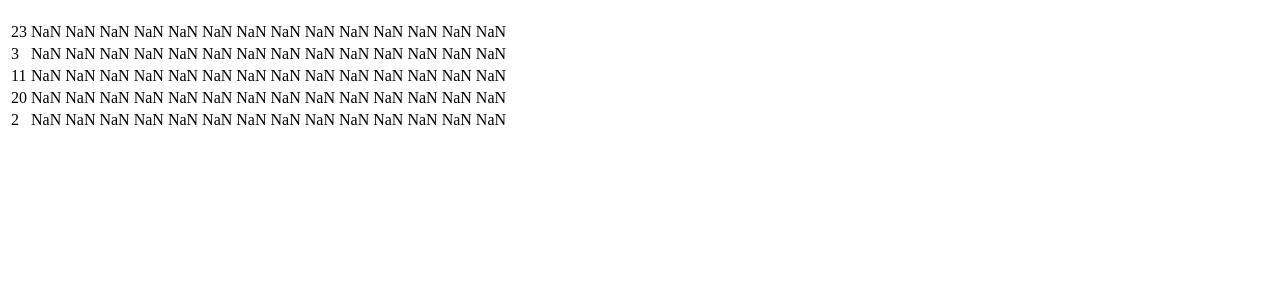
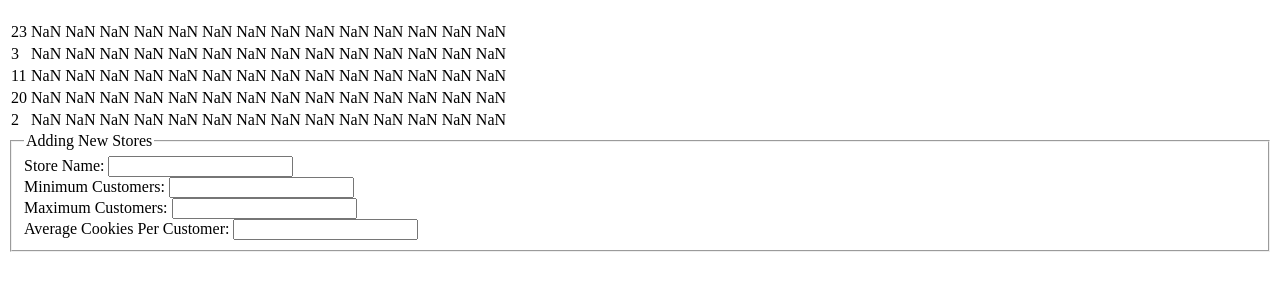
Before and after one commit to JessZuchowski/cookie-stand, a plain HTML site: page index.html in a window 1280 px wide. Drawn offline with Linux system fonts and the light colour scheme.

Commit message:
day three forms

```diff
--- a/index.html
+++ b/index.html
@@ -19,7 +19,33 @@
                     </tr>
 
                 </table>
-
+     <form action="" method="get">
+         <fieldset>
+             <legend>
+                 Adding New Stores
+             </legend>
+             <label>
+                 Store Name:
+                 <input type="text">
+             </label>
+             <br />
+            <label>
+                Minimum Customers:
+                <input type="text">
+            </label>
+            <br />
+            <label>
+                Maximum Customers:
+                <input type="text">
+                </label>
+                <br />
+                <label>
+                        Average Cookies Per Customer:
+                        <input type="text">
+                    </label>
+                    <br />
+        </fieldset>
+     </form>
     <script src="js/app.js"></script>
 </body>
 </html>
```
